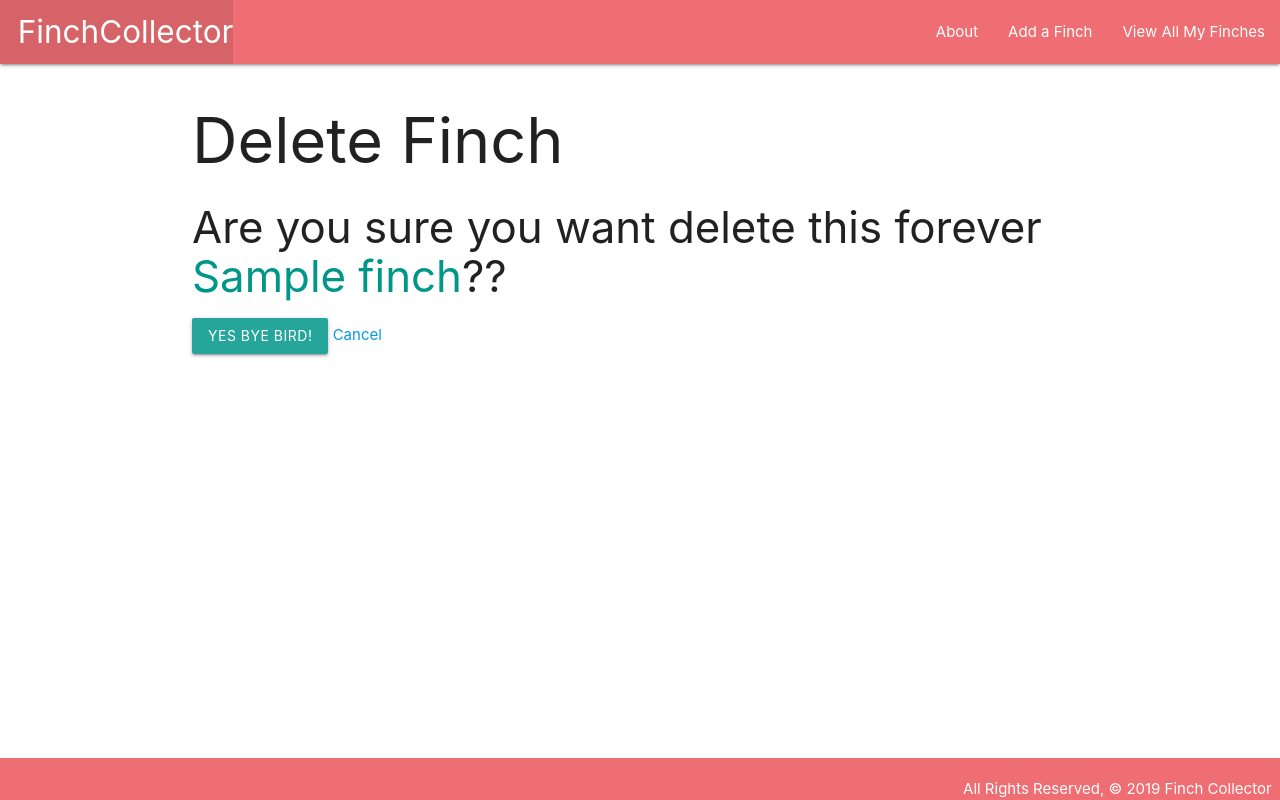
After one commit to TimCross1994/Finch-Collector, a Django app: page /finch/1/delete/ in a window 1280 px wide. The commit adds this page. Run offline with Django 3.2, Linux system fonts and the light colour scheme; tables that the repository leaves empty hold one stand-in row (values such as "Sample post").

Commit message:
implementing CRUD

```diff
--- a/main_app/models.py
+++ b/main_app/models.py
@@ -1,4 +1,5 @@
 from django.db import models
+from django.urls import reverse
 
 # Create your models here.
 class Finch(models.Model):
@@ -9,3 +10,6 @@ class Finch(models.Model):
 
     def __str__(self):
         return self.name
+
+    def get_absolute_url(self):
+        return reverse('detail', kwargs={'finch_id': self.id})
--- a/main_app/templates/base.html
+++ b/main_app/templates/base.html
@@ -17,8 +17,9 @@
           <li><a href="/" class="left brand-logo">&nbsp;&nbsp;FinchCollector</a></li>
         </ul>
         <ul class="right">
-          <li><a href="/about">About</a></li>
-          <li><a href="/finch">View All My Finches</a></li>
+          <li><a href="{% url 'about' %}">About</a></li>
+          <li><a href="{% url 'finch_create' %}">Add a Finch</a></li>
+          <li><a href="{% url 'index' %}">View All My Finches</a></li>
         </ul>
       </div>
     </nav>
--- a/main_app/templates/finch/detail.html
+++ b/main_app/templates/finch/detail.html
@@ -14,6 +14,10 @@
       <p>Age: Chick</p>
     {% endif %}
   </div>
+  <div class="card-action">
+    <a href="{% url 'finch_update' finch.id %}">Edit</a>
+    <a href="{% url 'finch_delete' finch.id %}">Delete</a>
+  </div>
 </div>
 
 {% endblock %}
--- /dev/null
+++ b/main_app/templates/main_app/finch_confirm_delete.html
@@ -0,0 +1,13 @@
+{% extends 'base.html' %}
+
+{% block content %}
+    <h1>Delete Finch</h1>
+
+    <h3>Are you sure you want delete this forever <span class="teal-text">{{ object.name }}</span>??</h3>
+
+    <form action="" method="POST">
+        {% csrf_token %}
+        <input type="submit" value="Yes Bye Bird!" class="btn">
+        <a href="{% url 'detail' finch.id %}">Cancel</a>
+    </form>
+{% endblock %}
--- a/main_app/urls.py
+++ b/main_app/urls.py
@@ -6,4 +6,7 @@ urlpatterns = [
     path('about/', views.about, name='about'),
     path('finch/', views.finch_index, name='index'),
     path('finch/<int:finch_id>/', views.finch_detail, name='detail'),
+    path('finch/create/', views.FinchCreate.as_view(), name='finch_create'),
+    path('finch/<int:pk>/update/', views.FinchUpdate.as_view(), name='finch_update'),
+    path('finch/<int:pk>/delete/', views.FinchDelete.as_view(), name='finch_delete'),
 ]
--- a/main_app/views.py
+++ b/main_app/views.py
@@ -1,4 +1,5 @@
 from django.shortcuts import render
+from django.views.generic.edit import CreateView, UpdateView, DeleteView
 from .models import Finch
 # Create your views here.
 
@@ -16,3 +17,16 @@ def finch_index(request):
 def finch_detail(request, finch_id):
     finch = Finch.objects.get(id=finch_id)
     return render(request, 'finch/detail.html', { 'finch': finch })
+
+class FinchCreate(CreateView):
+    model = Finch
+    fields = '__all__'
+    success_url = '/finch/'
+
+class FinchUpdate(UpdateView):
+    model = Finch
+    fields = ['breed', 'description', 'age']
+
+class FinchDelete(DeleteView):
+    model = Finch
+    success_url = '/finch/'
```
Also changed, not shown: main_app/templates/main_app/finch_form.html (added, +17 -0 lines).
